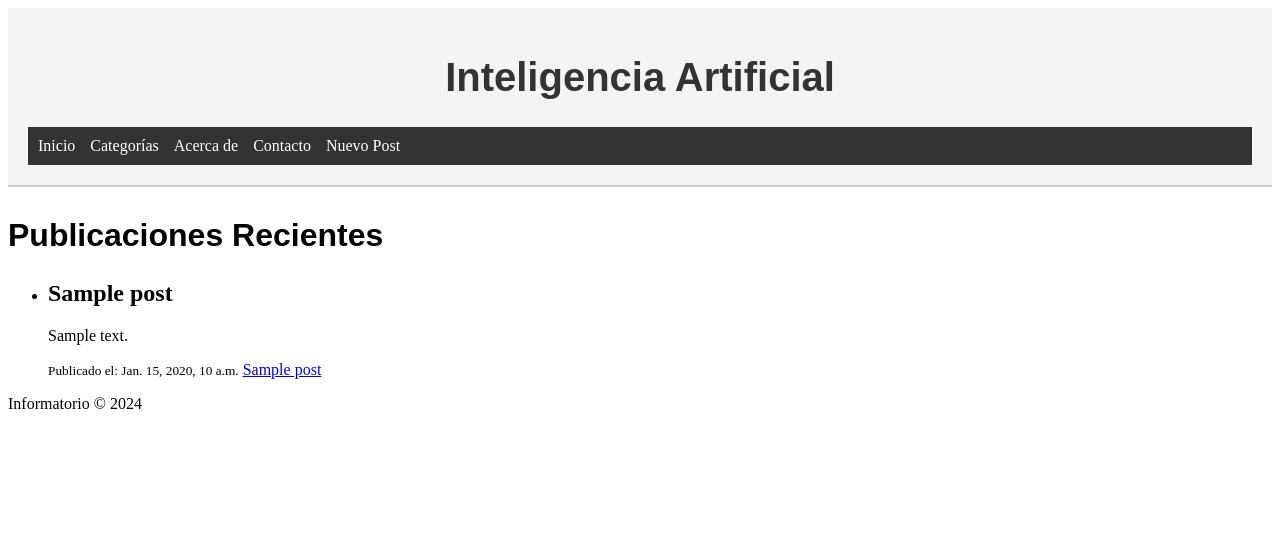
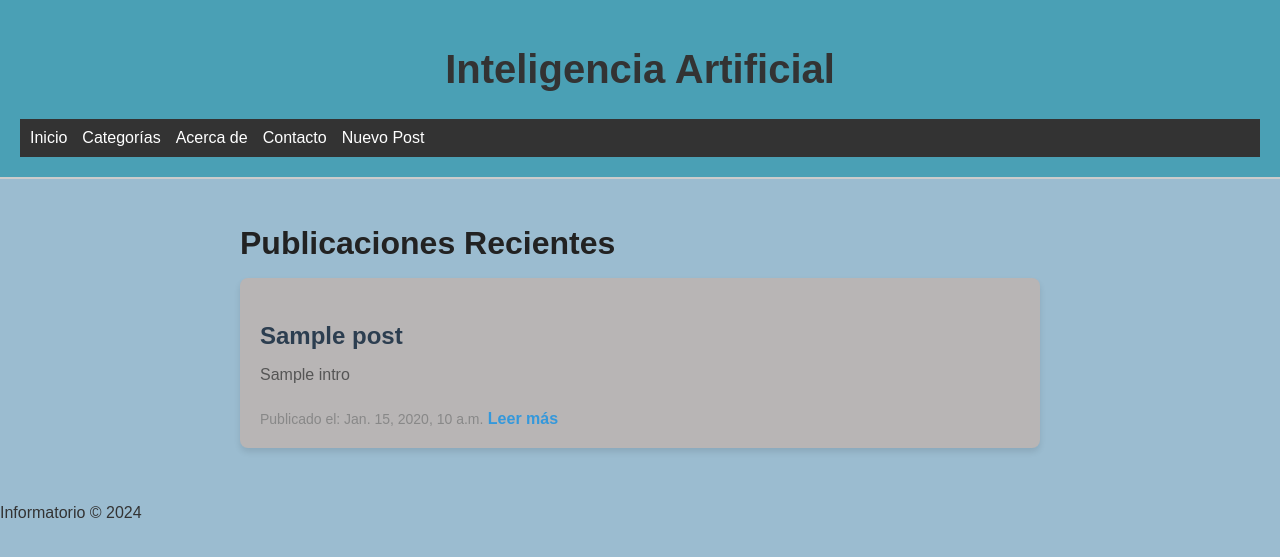
Before and after one commit to MrMelvin-x/proyecto-informatorio, a Django app: template blog/templates/blog/inicio.html in a window 1280 px wide. Shown: the top 557 px of the page. Run offline with Django 4.2, Linux system fonts and the light colour scheme; the template is opened without the code that fills it: most values are stand-ins (such as "Sample title", 1, 10 or a date in 2020); parts of the project's set-up code (start-up, migrations or seed data) failed here and were passed over.

Commit message:
cambios templates y post

```diff
--- a/blog/admin.py
+++ b/blog/admin.py
@@ -4,7 +4,7 @@ from categorias.models import Categoria
 
 @admin.register(Post)
 class PostAdmin(admin.ModelAdmin):
-    list_display = ['title', 'created_at']
+    list_display = ['title', 'intro', 'created_at']
     list_filter = ['categorias', 'created_at']  # Filtrar publicaciones por categoría y fecha
     search_fields = ['title', 'content']
     filter_horizontal = ('categorias',)  # Para mostrar las categorías como un selector horizontal
@@ -12,7 +12,7 @@ class PostAdmin(admin.ModelAdmin):
     # Opcional: para mostrar más detalles del post
     fieldsets = (
         (None, {
-            'fields': ('title', 'content', 'categorias')
+            'fields': ('title', 'intro', 'content', 'categorias')
         }),
         ('Dates', {
             'fields': ('created_at',)
--- a/blog/forms.py
+++ b/blog/forms.py
@@ -10,4 +10,4 @@ class PostForm(forms.ModelForm):
 
     class Meta:
         model = Post
-        fields = ['title', 'content', 'created_at', 'categorias']
+        fields = ['title', 'intro', 'content', 'created_at', 'categorias']
--- a/blog/models.py
+++ b/blog/models.py
@@ -4,6 +4,7 @@ from categorias.models import Categoria
 
 class Post(models.Model):
     title = models.CharField(max_length=200)
+    intro = models.CharField(max_length=255, default='Sin introducción')
     content = models.TextField()
     created_at = models.DateTimeField(default=timezone.now)
     categorias = models.ManyToManyField(Categoria)  # Relación de muchas categorías por publicación
--- a/blog/templates/blog/base.html
+++ b/blog/templates/blog/base.html
@@ -6,12 +6,12 @@
     <title>{% block title %}Mi Sitio{% endblock %}</title>
 </head>
 <body>
-    <header style="text-align: center; padding: 20px; background-color: #f4f4f4; border-bottom: 2px solid #ccc;">
+    <header style="text-align: center; padding: 20px; background-color: #4aa0b5; border-bottom: 2px solid #ccc;">
         <h1 style="font-family: 'Arial', sans-serif; color: #333; font-size: 2.5em;">Inteligencia Artificial</h1>
         <nav style="background-color: #333; padding: 10px;">
             <ul style="list-style-type: none; padding: 0; margin: 0; display: flex;">
                 <li style="margin-right: 15px;"><a href="/" style="color: white; text-decoration: none;">Inicio</a></li>
-                <li style="margin-right: 15px;"><a href="//" style="color: white; text-decoration: none;">Categorías</a></li>
+                <li style="margin-right: 15px;"><a href="/cat/" style="color: white; text-decoration: none;">Categorías</a></li>
                 <li style="margin-right: 15px;"><a href="/about/" style="color: white; text-decoration: none;">Acerca de</a></li>
                 <li style="margin-right: 15px;"><a href="/contacto/" style="color: white; text-decoration: none;">Contacto</a></li>
                 <li><a href="/post/new/" style="color: white; text-decoration: none;">Nuevo Post</a></li>
--- a/blog/templates/blog/inicio.html
+++ b/blog/templates/blog/inicio.html
@@ -5,17 +5,96 @@ Página de Inicio
 {% endblock %}
 
 {% block content %}
-    <h2 style="font-family: 'Arial', sans-serif; color: black; font-size: 2em; margin-top: 30px;">Publicaciones Recientes</h2>
+<style>
+    body {
+        font-family: 'Arial', sans-serif;
+        background-color: #9bbcd0;
+        color: #333;
+        margin: 0;
+        padding: 0;
+    }
+
+    h2 {
+        font-size: 2em;
+        color: #222;
+        margin-bottom: 1rem;
+    }
+
+    .blog-container {
+        max-width: 800px;
+        margin: 0 auto;
+        padding: 20px;
+    }
+
+    ul {
+    list-style-type: none;
+    padding: 0;
+}
+
+    .post-card {
+        background-color: rgb(184, 181, 181);
+        padding: 20px;
+        margin-bottom: 20px;
+        border-radius: 8px;
+        box-shadow: 0 4px 6px rgba(0, 0, 0, 0.1);
+        transition: transform 0.3s ease, box-shadow 0.3s ease;
+    }
+
+    .post-card:hover {
+        transform: translateY(-5px);
+        box-shadow: 0 6px 10px rgba(0, 0, 0, 0.15);
+    }
+
+    .post-title {
+        font-size: 1.5em;
+        color: #2c3e50;
+        margin-bottom: 0.5rem;
+    }
+
+    .post-intro {
+        font-size: 1em;
+        color: #555;
+        margin-bottom: 1rem;
+    }
+
+    .post-meta {
+        font-size: 0.875em;
+        color: #888;
+    }
+
+    .post-link {
+        display: inline-block;
+        margin-top: 10px;
+        color: #3498db;
+        text-decoration: none;
+        font-weight: bold;
+        transition: color 0.3s ease;
+    }
+
+    .post-link:hover {
+        color: #2980b9;
+    }
+
+    .no-posts {
+        text-align: center;
+        font-size: 1.25em;
+        color: #666;
+    }
+</style>
+
+<div class="blog-container">
+    <h2>Publicaciones Recientes</h2>
     <ul>
         {% for post in posts %}
-            <li>
-                <h2>{{ post.title }}</h2>
-                <p>{{ post.content }}</p>
-                <small>Publicado el: {{ post.created_at }}</small>
-                <a href="{% url 'post_detail' post.id %}">{{ post.title }}</a>
+            <li class="post-card">
+                <h3 class="post-title">{{ post.title }}</h3>
+                <p class="post-intro">{{ post.intro }}</p>
+                <small class="post-meta">Publicado el: {{ post.created_at }}</small>
+                <a href="{% url 'post_detail' post.id %}" class="post-link">Leer más</a>
             </li>
         {% empty %}
-            <p>No hay publicaciones aún.</p>
+            <p class="no-posts">No hay publicaciones aún.</p>
         {% endfor %}
     </ul>
+</div>
 {% endblock %}
--- a/blog/urls.py
+++ b/blog/urls.py
@@ -4,6 +4,7 @@ from .views import post_list, post_detail
 
 urlpatterns = [
     path('', views.inicio, name='inicio'),
+    path('cat/', views.categorias, name='categorias'),
     path('about/', views.about, name='about'),
     path('contacto/', views.contacto, name='contacto'),
     path('post/new/', views.create_post, name='create-post'),
```
Also changed, not shown: blog/templates/blog/about.html (+44 -1 lines), blog/templates/blog/categorias.html (added, +51 -0 lines), blog/templates/blog/create_post.html (+61 -0 lines), blog/templates/blog/post_detail.html (+58 -3 lines), blog/views.py (+43 -2 lines), blog/migrations/0003_post_intro.py (added).
